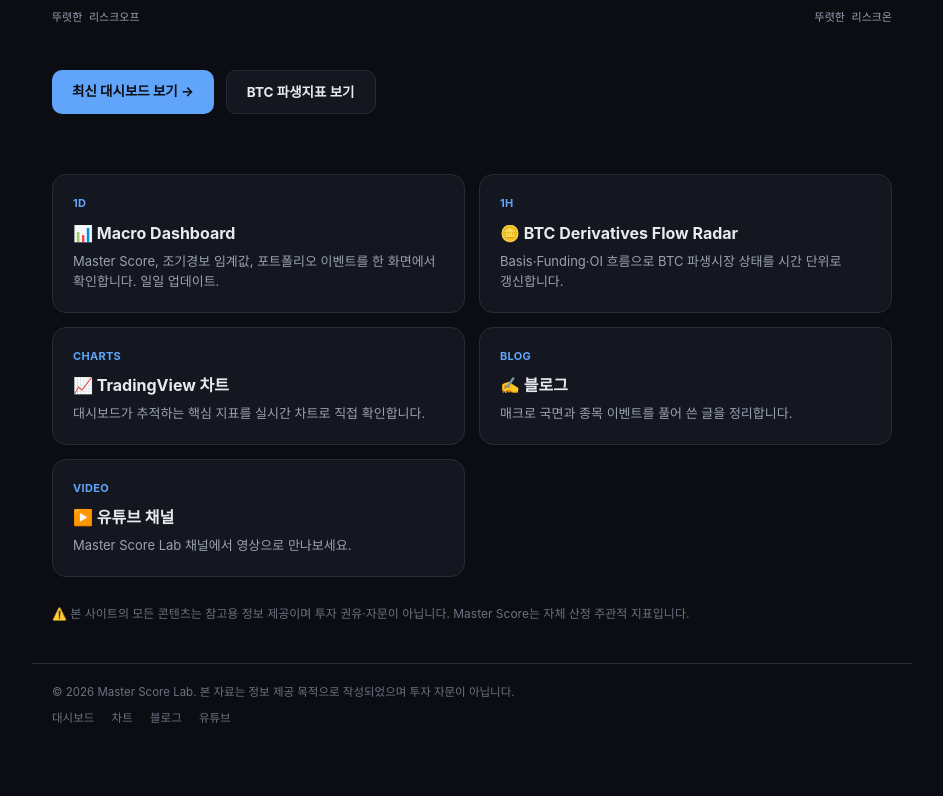
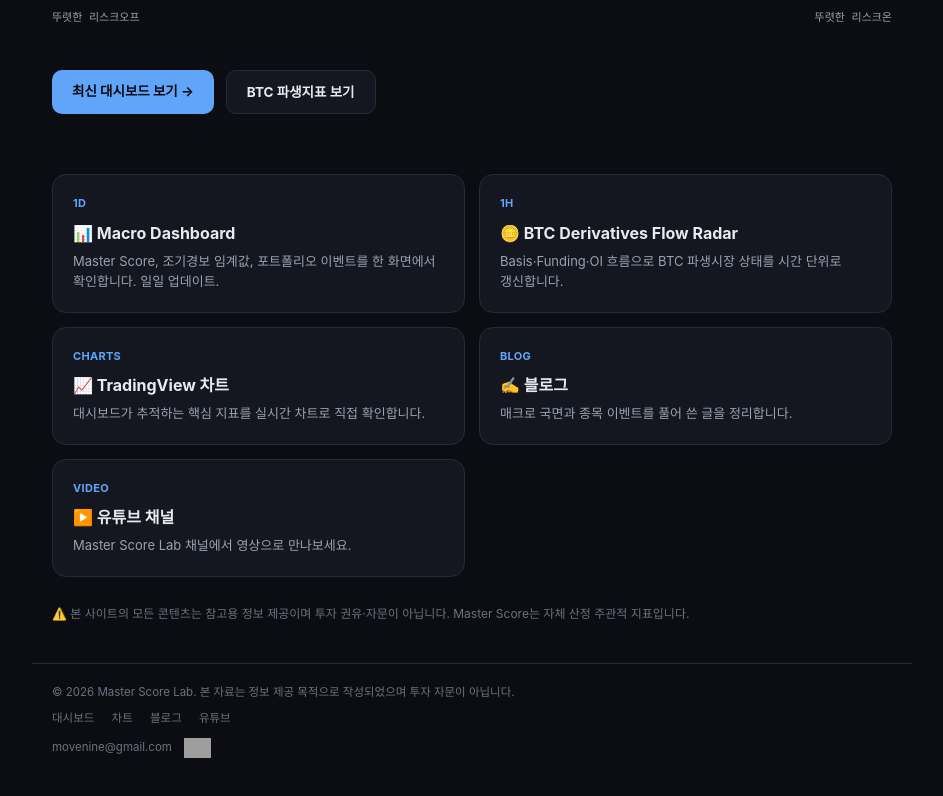
Before and after one commit to movenine/cryptoprime, a plain HTML site: page index.html in a window 1280 px wide. Shown: the part 410-1206 px from the top of the page, without its empty margins (168-1111 px from the left). Before the commit the page ends 1178 px from the top, so only its background shows below. Drawn offline with Linux system fonts and the light colour scheme; grey boxes are pictures that could not be loaded.

Commit message:
feat: 홈 화면 푸터에 이메일 연락처·방문자 수 배지 추가 (#18)
Claude-Session: https://claude.ai/code/session_01E4Gm87haWcKwBJbb3nW6uw

Co-authored-by: Claude <noreply@anthropic.com>

```diff
--- a/assets/site.css
+++ b/assets/site.css
@@ -71,6 +71,10 @@ a:hover { text-decoration: underline; }
 .site-footer .links { margin-top: 8px; }
 .site-footer .links a { color: #6b7280; margin-right: 14px; }
 .site-footer .links a:hover { color: var(--text-dim); }
+.site-footer .footer-meta { margin-top: 10px; display: flex; align-items: center; gap: 12px; flex-wrap: wrap; }
+.site-footer .footer-meta a { color: #6b7280; }
+.site-footer .footer-meta a:hover { color: var(--text-dim); }
+.site-footer .visitor-badge { height: 20px; vertical-align: middle; }
 
 /* ── Simple placeholder pages ───────────────────────── */
 .page-wrap { max-width: 880px; margin: 0 auto; padding: 40px 20px 20px; }
--- a/index.html
+++ b/index.html
@@ -138,6 +138,10 @@
     <a href="blog.html">블로그</a>
     <a href="youtube.html">유튜브</a>
   </div>
+  <div class="footer-meta">
+    <a href="mailto:movenine@gmail.com">movenine@gmail.com</a>
+    <img class="visitor-badge" src="https://visitor-badge.laobi.icu/badge?page_id=movenine.cryptoprime.index" alt="방문자 수">
+  </div>
 </footer>
 
 <script>document.getElementById('year').textContent = new Date().getFullYear();</script>
```
